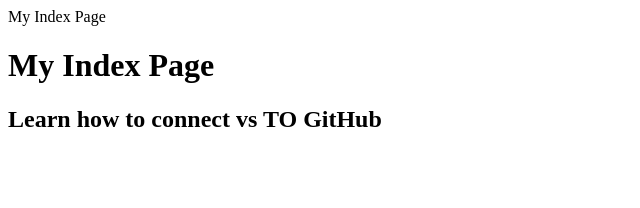
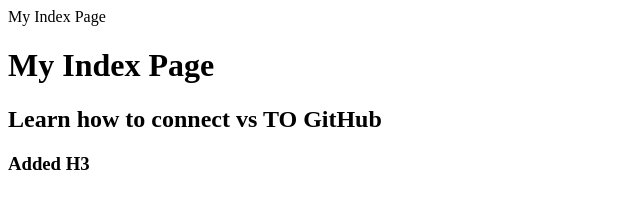
Before and after one commit to sanaullahsianch/My-Dummy-Project, a plain HTML site: page index.html in a window 1280 px wide. Shown: the whole page, without its empty margins (0-640 px from the left). Drawn offline with Linux system fonts and the light colour scheme.

Commit message:
Added H3

```diff
--- a/index.html
+++ b/index.html
@@ -4,5 +4,6 @@
     <body>
     <h1>My Index Page</h1>
     <h2>Learn how to connect vs TO GitHub</h2>
+    <h3>Added H3</h3>
     </body>
 </html>
```
